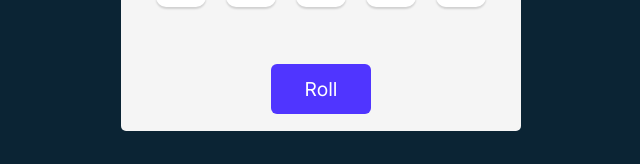
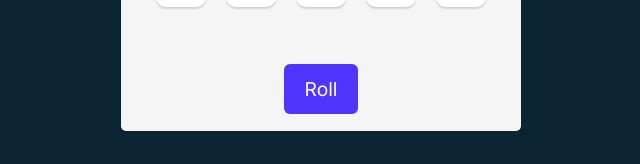
Before and after one commit to Shessire/Tenzies, a React (Vite) app: page / in a window 1280 px wide. Shown: the part 469-633 px from the top of the page, without its empty margins (319-959 px from the left). Built offline with nearby package versions, Linux system fonts and the light colour scheme.

Commit message:
Add Winning Logic

```diff
--- a/src/App.css
+++ b/src/App.css
@@ -67,7 +67,9 @@ button {
 
 button.roll-dice {
     height: 50px;
-    width: 100px;
+    white-space: nowrap;
+    width: auto;
+    padding: 6px 21px;
     border: none;
     border-radius: 6px;
     background-color: #5035FF;
--- a/src/App.jsx
+++ b/src/App.jsx
@@ -44,6 +44,10 @@ function App() {
     ))
   }
 
+
+  const gameWon = number.every(n => n.isHeld)
+    && number.every(n => n.value === number[0].value)
+
   return (
     <main>
       <h1 className='title'>Tenzies</h1>
@@ -59,7 +63,7 @@ function App() {
           />
         ))}
       </div>
-      <button className='roll-dice' onClick={reRoll}>Roll</button>
+      <button className='roll-dice' onClick={reRoll}>{gameWon ? "New Game" : "Roll"}</button>
     </main>
   )
 }
```
